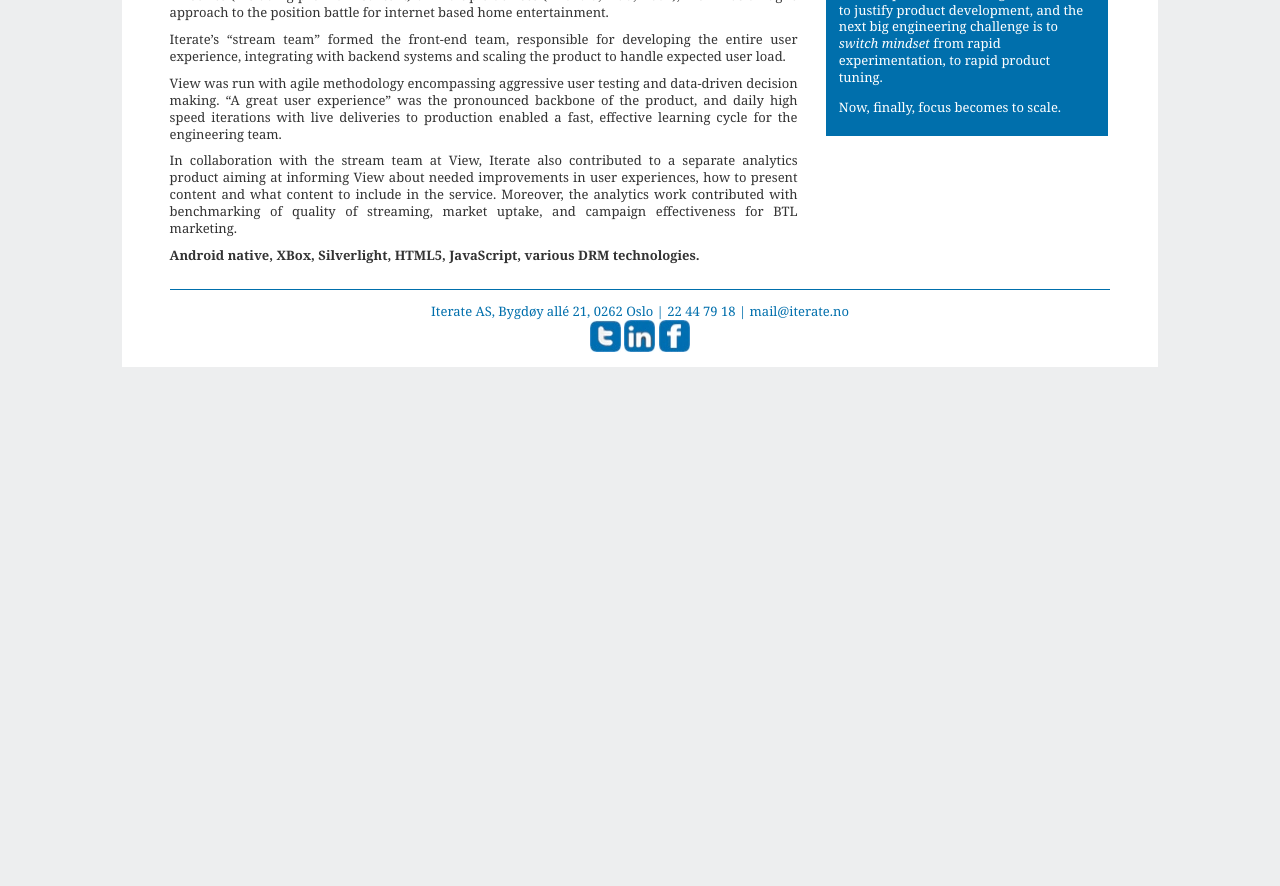
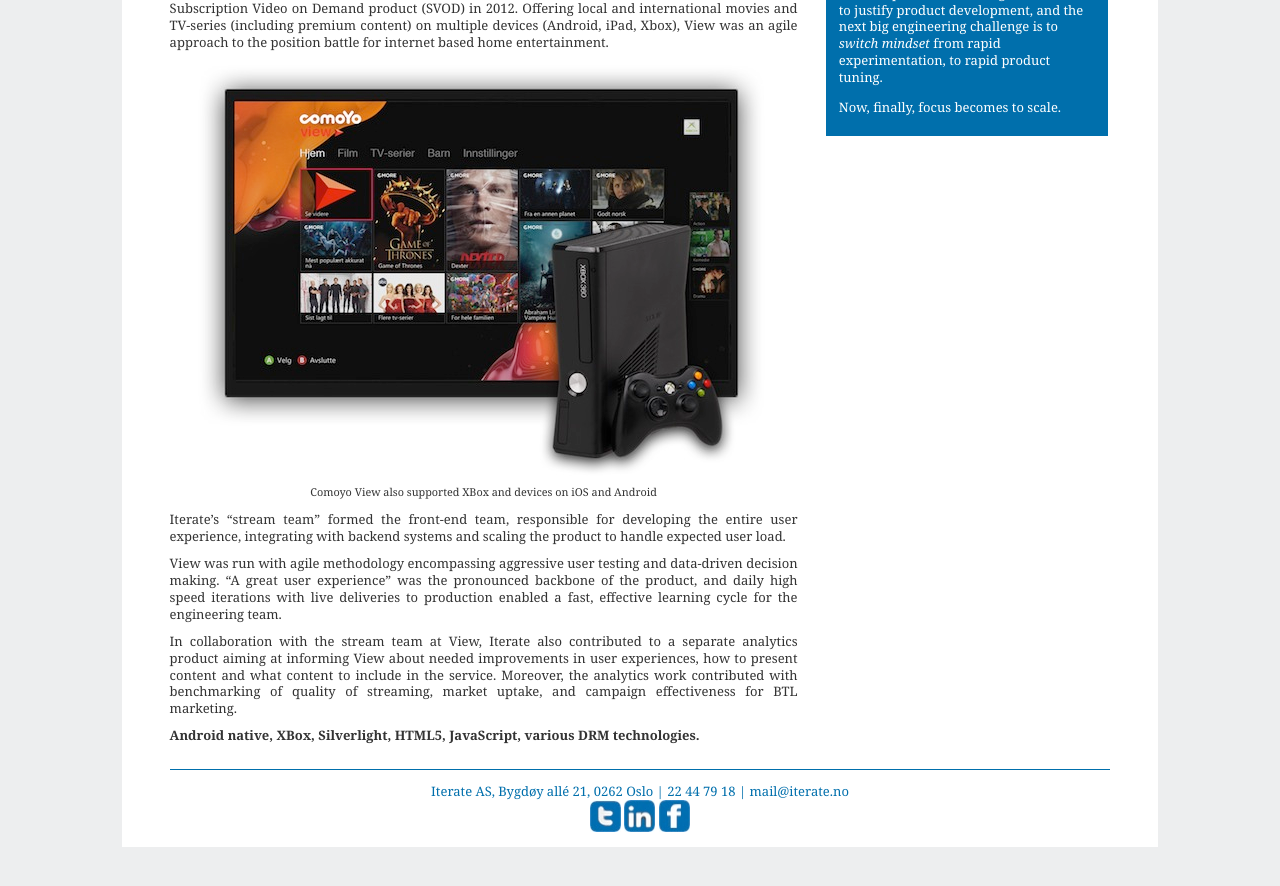
Before and after one commit to therese1g1/iterate.github.com, a Jekyll site: the page built from referanser/comoyo/fag/index.html, in a window 1280 px wide and 900 px high, scrolled down 1371 px. Shown: the top 886 px of the window. Built offline with Jekyll 4.4.1, drawn with Linux system fonts in a browser that asks for light colours; before the commit the page ends 1790 px from its top, so only the background shows below that.

Commit message:
Layout improvements

```diff
--- a/referanser/comoyo/fag/index.html
+++ b/referanser/comoyo/fag/index.html
@@ -33,16 +33,16 @@ title: Iterate
 
 <p><em>Java, JavaScript, HTML5 / CSS, Backbone, various DRM technologies.</em></p>
 
-<h2>TVNorge Live TV and the 2012 Soccer season</h2>
+<h1>TVNorge Live TV and the 2012 Soccer season</h1>
 <p>As a part of it’s Live TV service, Norwegian TV channel TVNorge outsourced its web TV to Comoyo in 2011. As an extended offer to Norwegian soccer fans, Comoyo also streamed live transmissions of soccer league matches both in 2010 and 2011. In the second season, Comoyo and Iterate did a full re-implementation of the technology stack, which had performance requirements posing extra challenges on the engineering teams:</p>
 
 <p>With high peaks in user traffic (“everybody” signing in 5 minutes ahead of a match), the technical vision was “simple and fast no frills”. The engineers designed a lean technology stack that, compared to competing products at the time, yielded an unprecedented uptime and quality of streaming.</p>
 
 <p><em>HTML5, CSS3, JavaScript, jQuery, Backbone, Silverlight, various DRM technologies.</em></p>
 
-<h2>Comoyo View: Towards a subscription based business model</h2>
+<h1>Comoyo View: Towards a subscription based business model</h1>
 <p>With experience from subscription based TV services, Comoyo started developing Comoyo View, a Subscription Video on Demand product (SVOD) in 2012. Offering local and international movies and TV-series (including premium content) on multiple devices (Android, iPad, Xbox), View was an agile approach to the position battle for internet based home entertainment.</p>
-
+<p style="text-align : center"><img src="/static/images/comoyo-xbox-576x419.jpg" alt="Comoyo View also supported XBox, iOS and Android" /><br/><small>Comoyo View also supported XBox and devices on iOS and Android</small></p>
 <p>Iterate’s “stream team” formed the front-end team, responsible for developing the entire user experience, integrating with backend systems and scaling the product to handle expected user load.</p>
 
 <p>View was run with agile methodology encompassing aggressive user testing and data-driven decision making. “A great user experience” was the pronounced backbone of the product, and daily high speed iterations with live deliveries to production enabled a fast, effective learning cycle for the engineering team.</p>
```
Also changed, not shown: static/images/comoyo-xbox-576x419.jpg (added).
